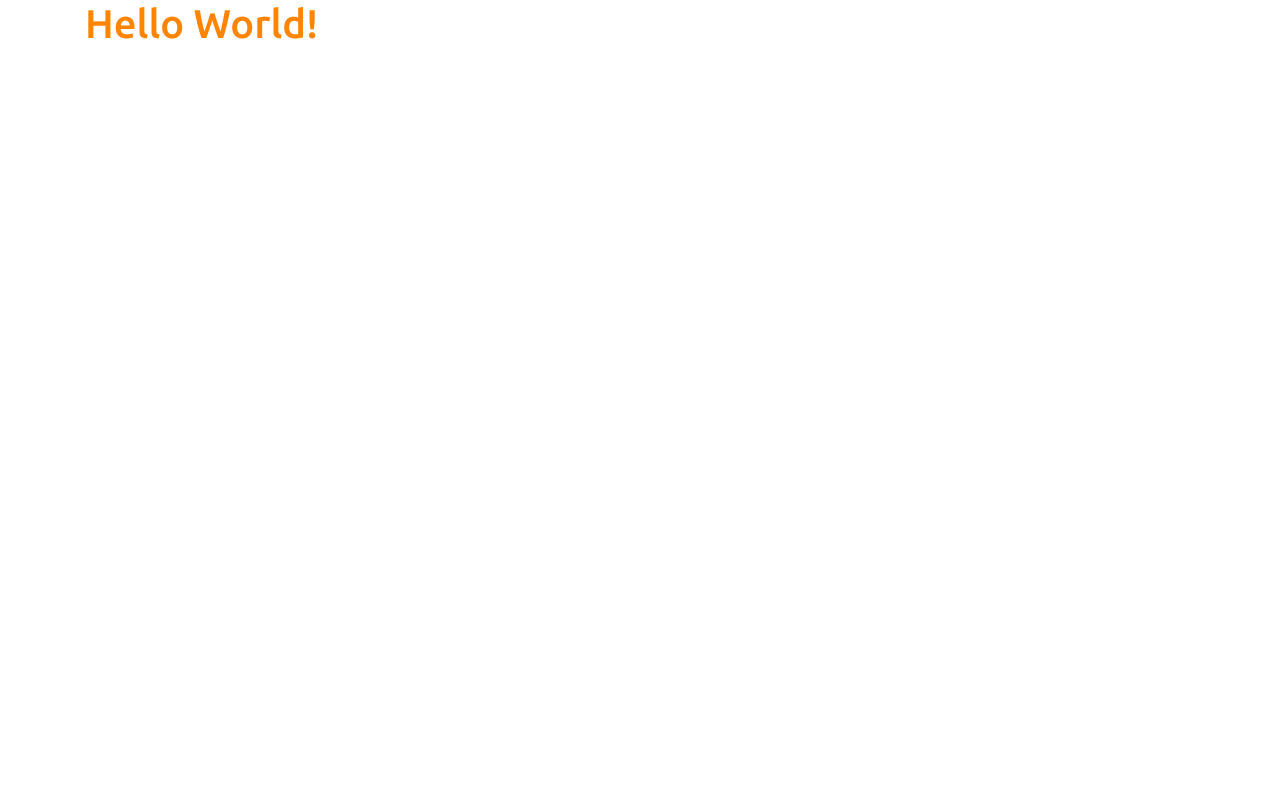
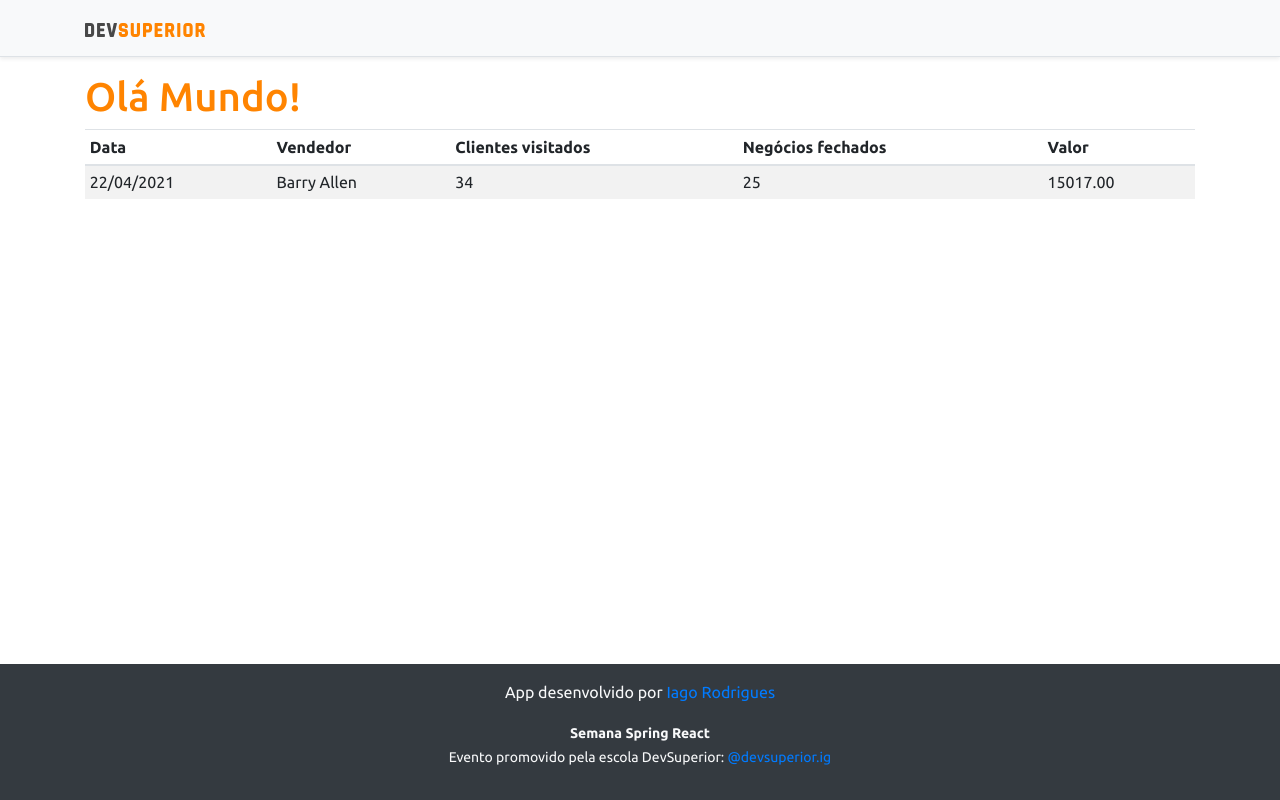
Before and after one commit to oiagorodrigues/projeto-sds3, a React (Create React App) app in the folder frontend/: page / in a window 1280 px wide. Built offline with nearby package versions, Linux system fonts and the light colour scheme.

Commit message:
feat: add basic static components

```diff
--- a/frontend/src/App.tsx
+++ b/frontend/src/App.tsx
@@ -1,8 +1,17 @@
+import DataTable from "components/DataTable";
+import Footer from "components/Footer";
+import NavBar from "components/NavBar";
+
 function App() {
   return (
-    <div className="container">
-      <h1 className="text-primary">Hello World!</h1>
-    </div>
+    <>
+      <NavBar />
+      <main className="container content">
+        <h1 className="text-primary">Olá Mundo!</h1>
+        <DataTable />
+      </main>
+      <Footer />
+    </>
   );
 }
 
--- /dev/null
+++ b/frontend/src/components/DataTable/index.tsx
@@ -0,0 +1,28 @@
+const DataTable = () => {
+  return (
+    <div className="table-responsive">
+      <table className="table table-striped table-sm">
+        <thead>
+          <tr>
+            <th>Data</th>
+            <th>Vendedor</th>
+            <th>Clientes visitados</th>
+            <th>Negócios fechados</th>
+            <th>Valor</th>
+          </tr>
+        </thead>
+        <tbody>
+          <tr>
+            <td>22/04/2021</td>
+            <td>Barry Allen</td>
+            <td>34</td>
+            <td>25</td>
+            <td>15017.00</td>
+          </tr>
+        </tbody>
+      </table>
+    </div>
+  );
+}
+
+export default DataTable
--- /dev/null
+++ b/frontend/src/components/Footer/index.tsx
@@ -0,0 +1,19 @@
+const Footer = () => {
+  return (
+    <footer className="footer mt-auto py-3 bg-dark">
+      <div className="container">
+        <p className="text-light">
+          App desenvolvido por <a href="https://www.linkedin.com/in/iago-rodrigues/" target="_blank" rel="noreferrer noopener">Iago Rodrigues</a>
+        </p>
+        <p className="text-light">
+          <small>
+            <strong>Semana Spring React</strong><br/>
+            Evento promovido pela escola DevSuperior: <a href="https://instagram.com/devsuperior.ig" target="_blank" rel="noreferrer noopener">@devsuperior.ig</a>
+          </small>
+        </p>
+      </div>
+    </footer>
+  );
+}
+
+export default Footer
--- /dev/null
+++ b/frontend/src/components/NavBar/index.tsx
@@ -0,0 +1,15 @@
+import ImgDsDark from 'assets/img/ds_dark.svg'
+
+const NavBar = () => {
+  return (
+    <header className="d-flex flex-column flex-md-row align-items-center p-3 px-md-4 mb-3 bg-light border-bottom shadow-sm">
+      <div className="container">
+        <div className="my-2 my-md-0 mr-md-3">
+          <img src={ImgDsDark} alt="DevSuperior" width="120" />
+        </div>
+      </div>
+    </header>
+  );
+}
+
+export default NavBar
```
Also changed, not shown: frontend/src/assets/img/ds_dark.svg (added).
